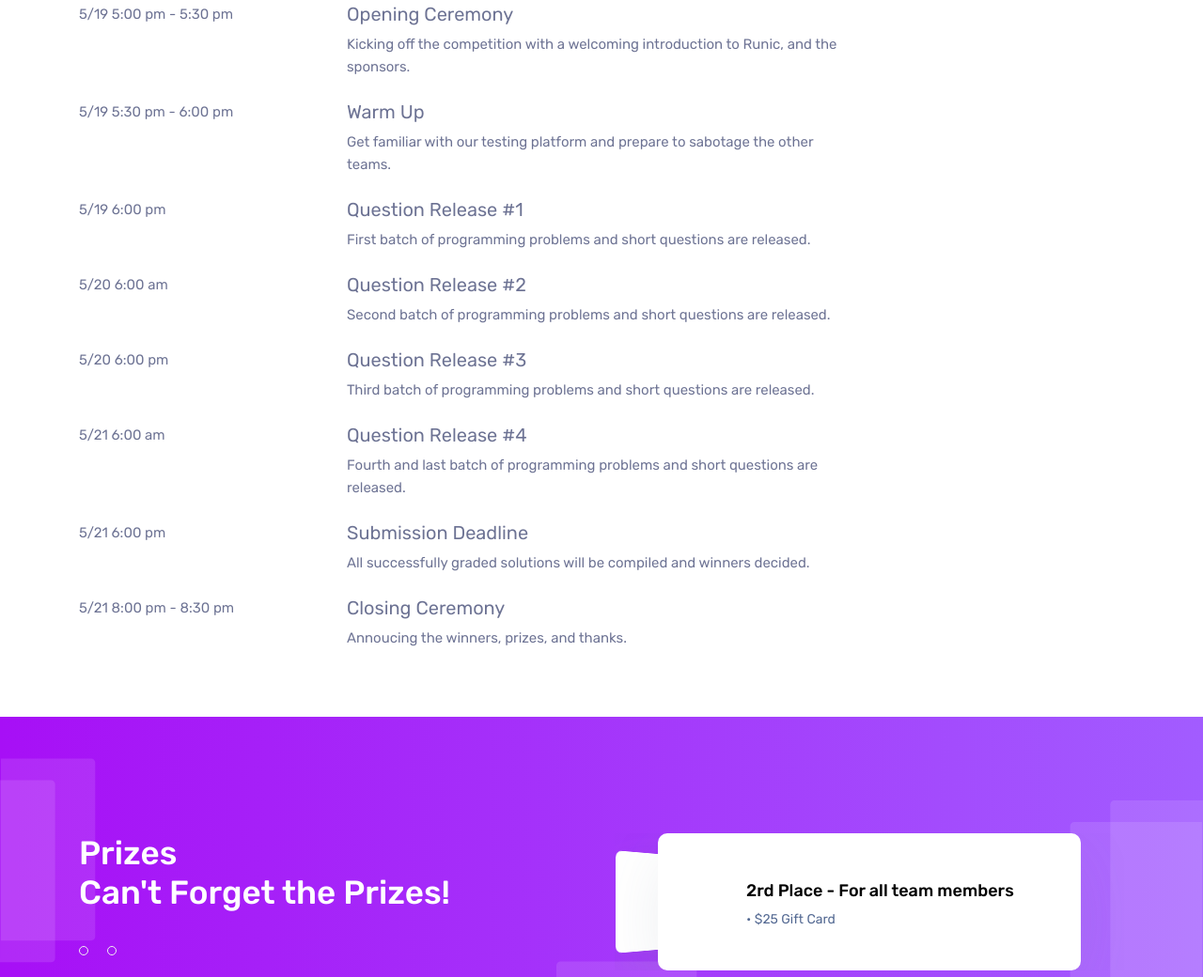
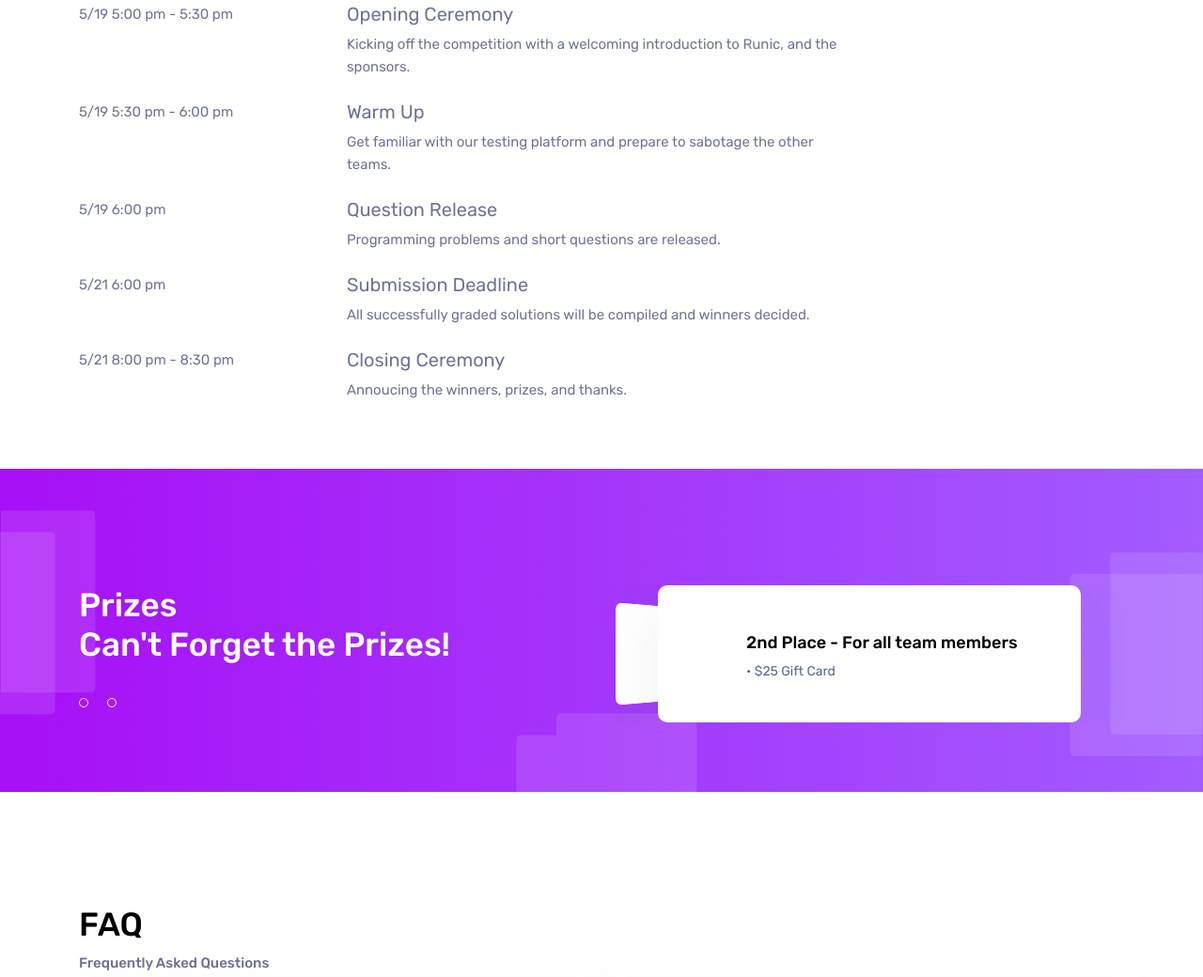
Before and after one commit to RedBlueBird/Ruminate, a website: page index.html in a window 1280 px wide. Shown: the part 1304-2344 px from the top of the page at 94% size. Drawn offline with Linux system fonts and the light colour scheme.

Commit message:
new schedule change

```diff
--- a/index.html
+++ b/index.html
@@ -45,9 +45,9 @@
 						<li class="nav-item">
 							<a class="nav-link" href="#prizes">Prizes</a>
 						</li>
-						<li class="nav-item">
+						<!-- <li class="nav-item">
 							<a class="nav-link" href="#sponsors">Sponsors</a>
-						</li>
+						</li> -->
 						<li class="nav-item">
 							<a class="nav-link" href="#faq">FAQ</a>
 						</li>
@@ -70,7 +70,7 @@
 												</h3>
 											</div>
 											<p class="mt-3">
-												A Computer Science stampede between <span style="background-color: #1998FF">May 19-21rd</span> brought to you by MSJHS, AHS, and IHS computer science clubs from the Bay Area.
+												A Computer Science stampede between <span style="background-color: #1998FF">May 19-21st</span> brought to you by MSJHS, AHS, and IHS computer science clubs from the Bay Area.
 												Ranging from Competitive Programming to Web Design, the problems are designed to be beginner-friendly and fun to solve. Enjoy!
 											</p>
 											<a href="https://forms.gle/89wmeF1Zu8tvdWTa8" class="btn btn-secondary mt-3" target="_blank">Sign up</a>
@@ -100,7 +100,7 @@
 								<br>
 
 								<br>
-								Every 12 hours, we will release 3 programming problems and 2 short questions. Solving a programming problem awards your team points, and solving a short question allow you take points off from other teams. Leading teams at the end of the 3-day stampede will be recognized as winners. It is that simple!
+								Everyone will be given programming questions and short responses. Solving a programming problem awards your team points, and solving a short question allow you take points off from other teams. Leading teams at the end of the 3-day stampede will be recognized as winners. It is that simple!
 							</p>
 							<!-- <div class="d-flex justify-content-start mb-3">
 								<img src="images/tick.png" alt="tick" class="mr-3 tick-icon"  >
@@ -177,7 +177,7 @@
 								</div>
 								<div class="col-6">
 									<h5>
-										Question Release #1
+										Question Release
 									</h5>
 								</div>
 							</div>
@@ -185,70 +185,7 @@
 								<div class="col-3"></div>
 								<div class="col-6">
 									<p class="text-gray font-os font-weight mb-sm-4">
-										First batch of programming problems and short questions are released.
-									</p>
-								</div>
-							</div>
-
-							<div class="row">
-								<div class="col-3">
-									<p>
-										5/20 6:00 am
-									</p>
-								</div>
-								<div class="col-6">
-									<h5>
-										Question Release #2
-									</h5>
-								</div>
-							</div>
-							<div class="row">
-								<div class="col-3"></div>
-								<div class="col-6">
-									<p class="text-gray font-os font-weight mb-sm-4">
-										Second batch of programming problems and short questions are released.
-									</p>
-								</div>
-							</div>
-
-							<div class="row">
-								<div class="col-3">
-									<p>
-										5/20 6:00 pm
-									</p>
-								</div>
-								<div class="col-6">
-									<h5>
-										Question Release #3
-									</h5>
-								</div>
-							</div>
-							<div class="row">
-								<div class="col-3"></div>
-								<div class="col-6">
-									<p class="text-gray font-os font-weight mb-sm-4">
-										Third batch of programming problems and short questions are released.
-									</p>
-								</div>
-							</div>
-
-							<div class="row">
-								<div class="col-3">
-									<p>
-										5/21 6:00 am
-									</p>
-								</div>
-								<div class="col-6">
-									<h5>
-										Question Release #4
-									</h5>
-								</div>
-							</div>
-							<div class="row">
-								<div class="col-3"></div>
-								<div class="col-6">
-									<p class="text-gray font-os font-weight mb-sm-4">
-										Fourth and last batch of programming problems and short questions are released.
+										Programming problems and short questions are released.
 									</p>
 								</div>
 							</div>
@@ -325,7 +262,7 @@
 									</li>
 									<li>
 										<div class="testimonial-item">
-											<h6 class="testimonial-author">2rd Place - For all team members</h6>
+											<h6 class="testimonial-author">2nd Place - For all team members</h6>
 											<p class="testimonial-destination">• $25 Gift Card</p>
 										</div>
 									</li>
@@ -336,11 +273,10 @@
 				</div>
 			</section>
 
-			<section class="our-services" id="sponsors">
+			<!-- <section class="our-services" id="sponsors">
 				<div class="container">
 					<div class="row">
 						<div class="col-sm-12">
-							<!-- <h5 class="text-dark">We’re offering</h5> -->
 							<h3 class="font-weight-medium text-dark mb-5">Our Sponsors</h3>
 						</div>
 					</div>
@@ -374,7 +310,7 @@
 						</div>
 					</div>
 				</div>
-			</section>
+			</section> -->
 
 			<!-- <section class="clients pt-5 mt-5"  data-aos="fade-up" data-aos-offset="-400">
 				<div class="container">
```
